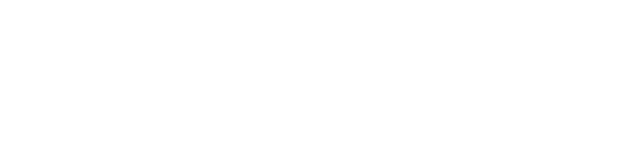
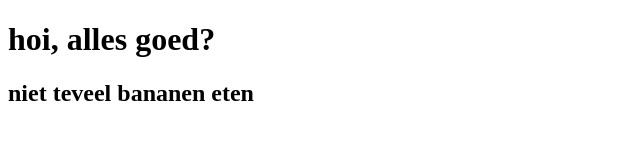
Before and after one commit to gorilla-projects/git-training, a website: page index.html in a window 1280 px wide. Shown: the whole page, without its empty margins (0-640 px from the left). Drawn offline with Linux system fonts and the light colour scheme.

Commit message:
i changed something

```diff
--- a/index.html
+++ b/index.html
@@ -7,6 +7,7 @@
     <title>Document</title>
 </head>
 <body>
-
+    <h1>hoi, alles goed?</h1>
+    <h2>niet teveel bananen eten</h2>
 </body>
 </html>
```
